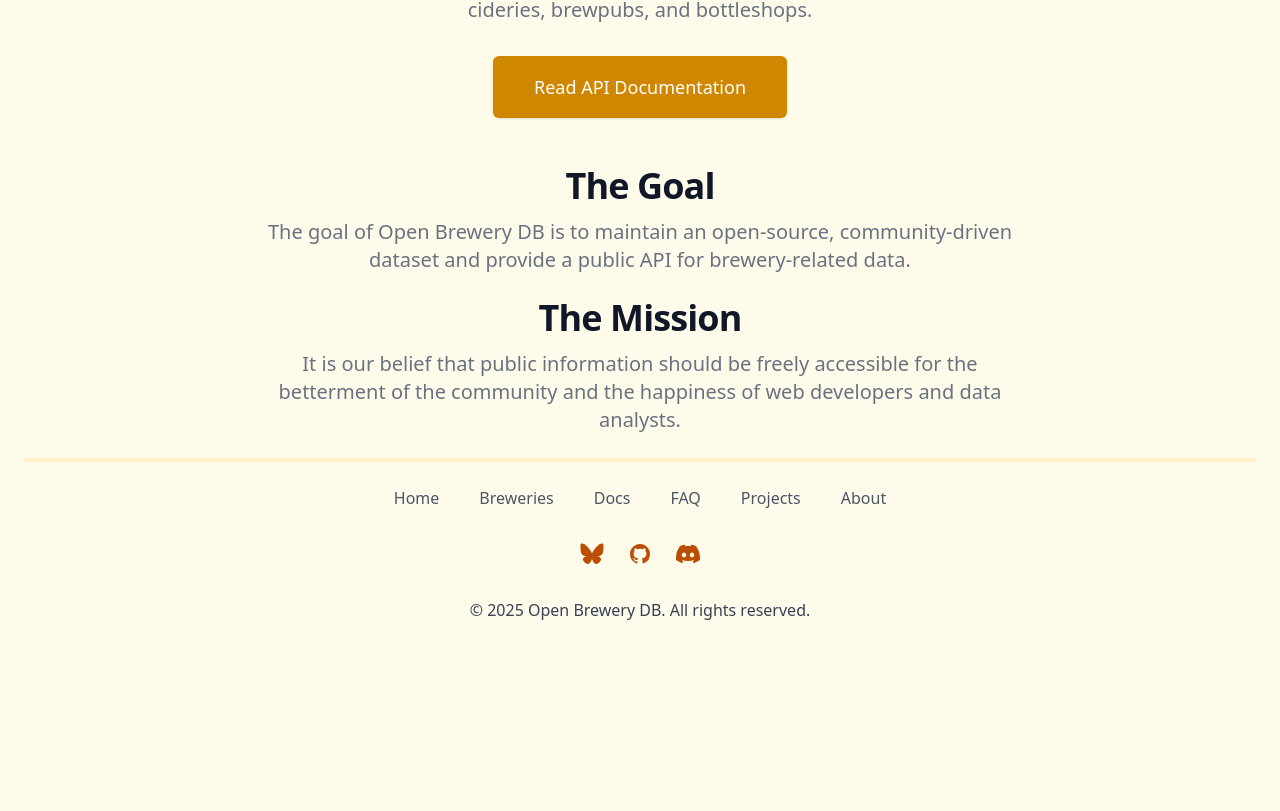
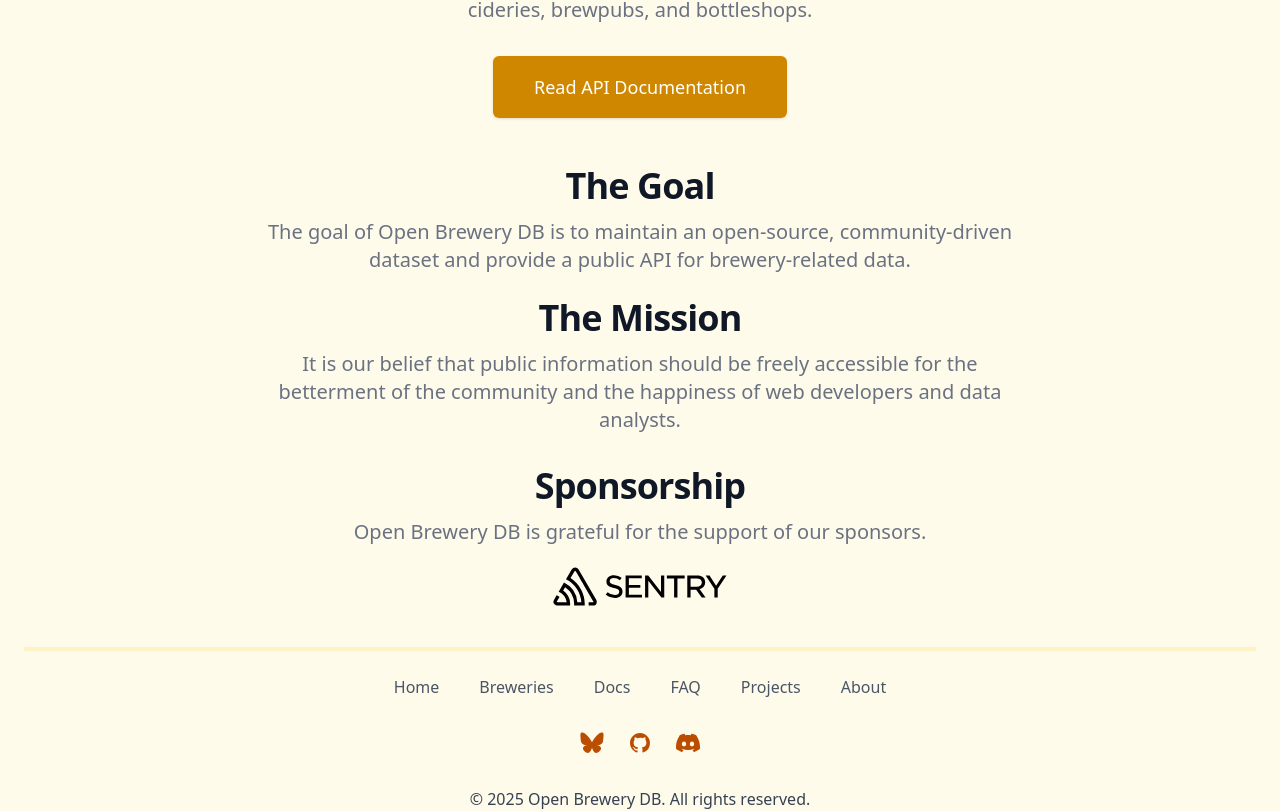
Before and after one commit to openbrewerydb/openbrewerydb-sveltekit, a SvelteKit app: page / in a window 1280 px wide. Shown: the part 450-1261 px from the top of the page. Before the commit the page ends 1072 px from the top, so only its background shows below. Built offline with nearby package versions, Linux system fonts and the light colour scheme.

Commit message:
[Feature] Add Sentry sponsorship section to homepage with tests

```diff
--- a/src/routes/+page.svelte
+++ b/src/routes/+page.svelte
@@ -64,4 +64,43 @@
       data analysts.
     </p>
   </div>
+  <section
+    class="w-full m-auto max-w-xl flex flex-col items-center mt-2"
+    aria-labelledby="sponsorship-title"
+  >
+    <h2
+      id="sponsorship-title"
+      class="mt-6 tracking-tight font-extrabold text-gray-900 sm:text-3xl md:text-4xl"
+    >
+      Sponsorship
+    </h2>
+    <p
+      class="mt-3 max-w-md mx-auto text-base text-gray-500 sm:text-lg md:mt-3 md:text-xl md:max-w-3xl"
+    >
+      Open Brewery DB is grateful for the support of our sponsors.
+    </p>
+    <a
+      href="https://sentry.io/welcome/"
+      target="_blank"
+      rel="noopener noreferrer"
+      class="flex flex-col items-center group mt-3"
+      aria-label="Sentry - Application Monitoring Platform"
+      data-testid="sentry-sponsorship"
+    >
+      <span class="mb-2">
+        <svg
+          class="w-40 sm:w-48 h-auto"
+          xmlns="http://www.w3.org/2000/svg"
+          viewBox="0 0 222 66"
+          aria-hidden="true"
+          focusable="false"
+        >
+          <path
+            d="M29,2.26a4.67,4.67,0,0,0-8,0L14.42,13.53A32.21,32.21,0,0,1,32.17,40.19H27.55A27.68,27.68,0,0,0,12.09,17.47L6,28a15.92,15.92,0,0,1,9.23,12.17H4.62A.76.76,0,0,1,4,39.06l2.94-5a10.74,10.74,0,0,0-3.36-1.9l-2.91,5a4.54,4.54,0,0,0,1.69,6.24A4.66,4.66,0,0,0,4.62,44H19.15a19.4,19.4,0,0,0-8-17.31l2.31-4A23.87,23.87,0,0,1,23.76,44H36.07a35.88,35.88,0,0,0-16.41-31.8l4.67-8a.77.77,0,0,1,1.05-.27c.53.29,20.29,34.77,20.66,35.17a.76.76,0,0,1-.68,1.13H40.6q.09,1.91,0,3.81h4.78A4.59,4.59,0,0,0,50,39.43a4.49,4.49,0,0,0-.62-2.28Z M124.32,28.28,109.56,9.22h-3.68V34.77h3.73V15.19l15.18,19.58h3.26V9.22h-3.73ZM87.15,23.54h13.23V20.22H87.14V12.53h14.93V9.21H83.34V34.77h18.92V31.45H87.14ZM71.59,20.3h0C66.44,19.06,65,18.08,65,15.7c0-2.14,1.89-3.59,4.71-3.59a12.06,12.06,0,0,1,7.07,2.55l2-2.83a14.1,14.1,0,0,0-9-3c-5.06,0-8.59,3-8.59,7.27,0,4.6,3,6.19,8.46,7.52C74.51,24.74,76,25.78,76,28.11s-2,3.77-5.09,3.77a12.34,12.34,0,0,1-8.3-3.26l-2.25,2.69a15.94,15.94,0,0,0,10.42,3.85c5.48,0,9-2.95,9-7.51C79.75,23.79,77.47,21.72,71.59,20.3ZM195.7,9.22l-7.69,12-7.64-12h-4.46L186,24.67V34.78h3.84V24.55L200,9.22Zm-64.63,3.46h8.37v22.1h3.84V12.68h8.37V9.22H131.08ZM169.41,24.8c3.86-1.07,6-3.77,6-7.63,0-4.91-3.59-8-9.38-8H154.67V34.76h3.8V25.58h6.45l6.48,9.2h4.44l-7-9.82Zm-10.95-2.5V12.6h7.17c3.74,0,5.88,1.77,5.88,4.84s-2.29,4.86-5.84,4.86Z"
+            transform="translate(11, 11)"
+          ></path>
+        </svg>
+      </span>
+    </a>
+  </section>
 </div>
```
Also changed, not shown: 1 other file (tests, documents, lock files or other folders).
